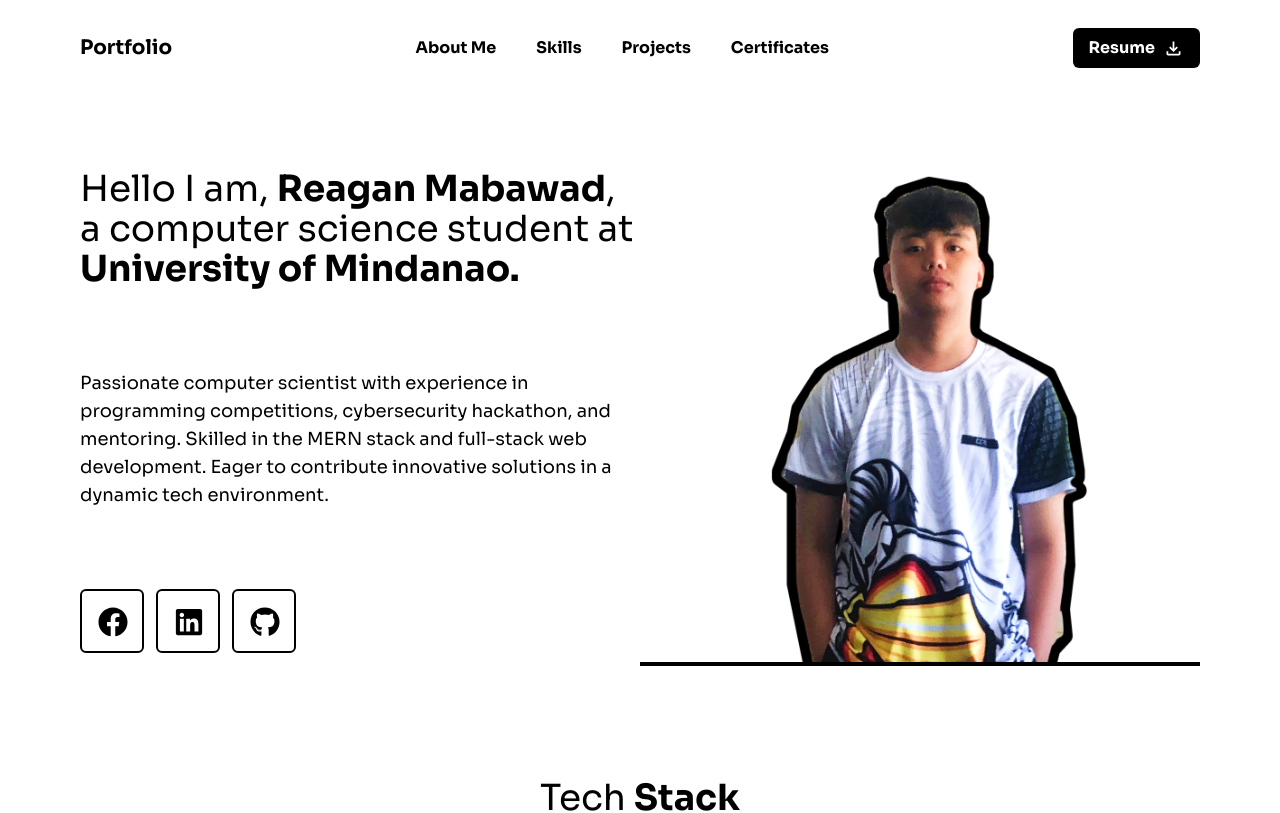
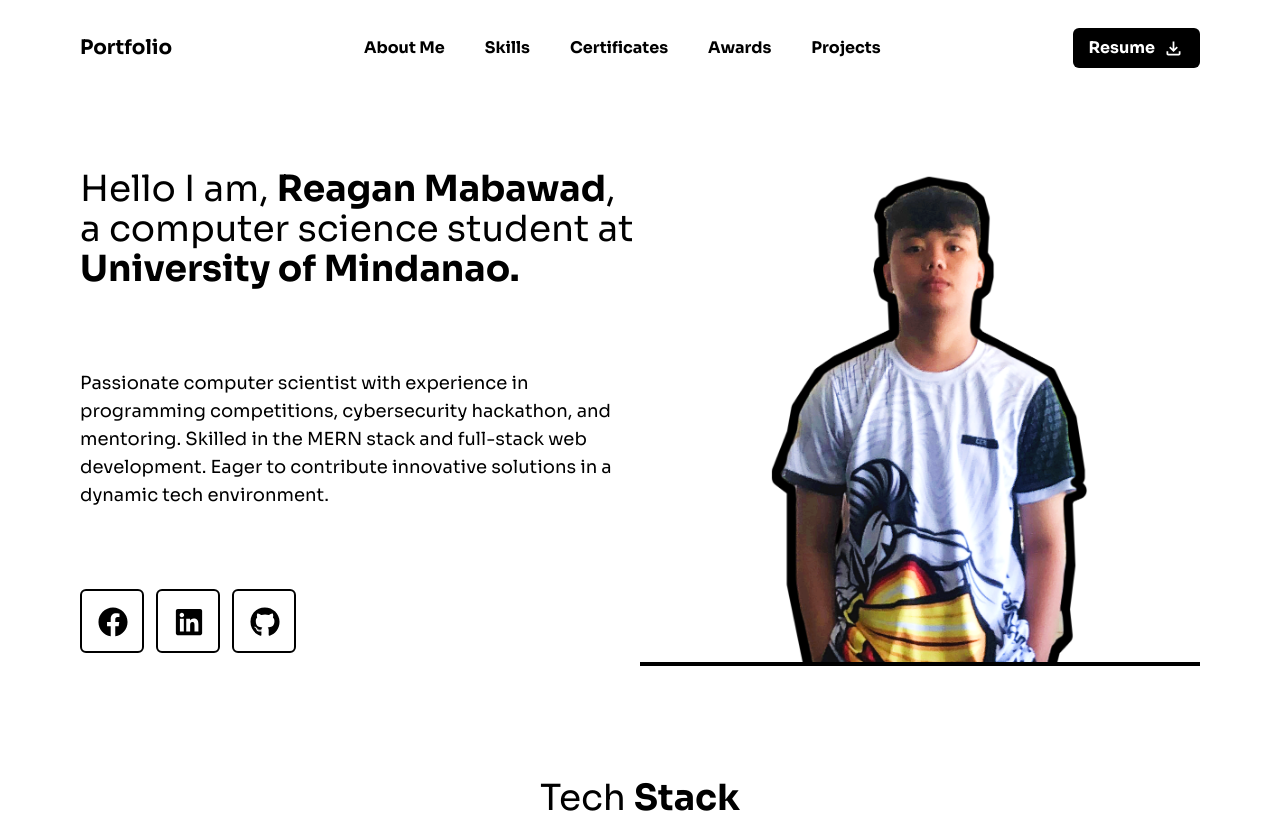
Before and after one commit to reagan13/myportfolio, a React (Vite) app: page / in a window 1280 px wide. Shown: the top 813 px of the page. Built offline with nearby package versions, Linux system fonts and the light colour scheme.

Commit message:
reorganize

```diff
--- a/src/Components/Navigation/NavBar.jsx
+++ b/src/Components/Navigation/NavBar.jsx
@@ -44,16 +44,21 @@ const NavBar = () => {
 						</Link>
 					</li>
 					<li className="hover:text-blue-500">
-						<Link to="/projects" onClick={() => handleScroll("projects")}>
-							Projects
-						</Link>
-					</li>
-					<li className="hover:text-blue-500">
 						<Link
 							to="/certificates"
 							onClick={() => handleScroll("certificate")}
 						>
 							Certificates
+						</Link>
+					</li>
+					<li className="hover:text-blue-500">
+						<Link to="/projects" onClick={() => handleScroll("awards")}>
+							Awards
+						</Link>
+					</li>
+					<li className="hover:text-blue-500">
+						<Link to="/projects" onClick={() => handleScroll("projects")}>
+							Projects
 						</Link>
 					</li>
 				</ul>
--- a/src/Components/Sections/Achievements.jsx
+++ b/src/Components/Sections/Achievements.jsx
@@ -1,7 +1,7 @@
 import hack4gov from "../../assets/hack4gov.png";
 const Achievements = () => {
 	return (
-		<div className=" text-center mt-14 md:mt-20 lg:mt-24 xl:mt-28">
+		<div className=" text-center mt-14 md:mt-20 lg:mt-24 xl:mt-28" id="awards">
 			<p className="font-bold text-2xl lg:text-4xl text-center">Achievements</p>
 
 			<div className="border border-white rounded-md mt-8 md:mt-10 p-5">
```
